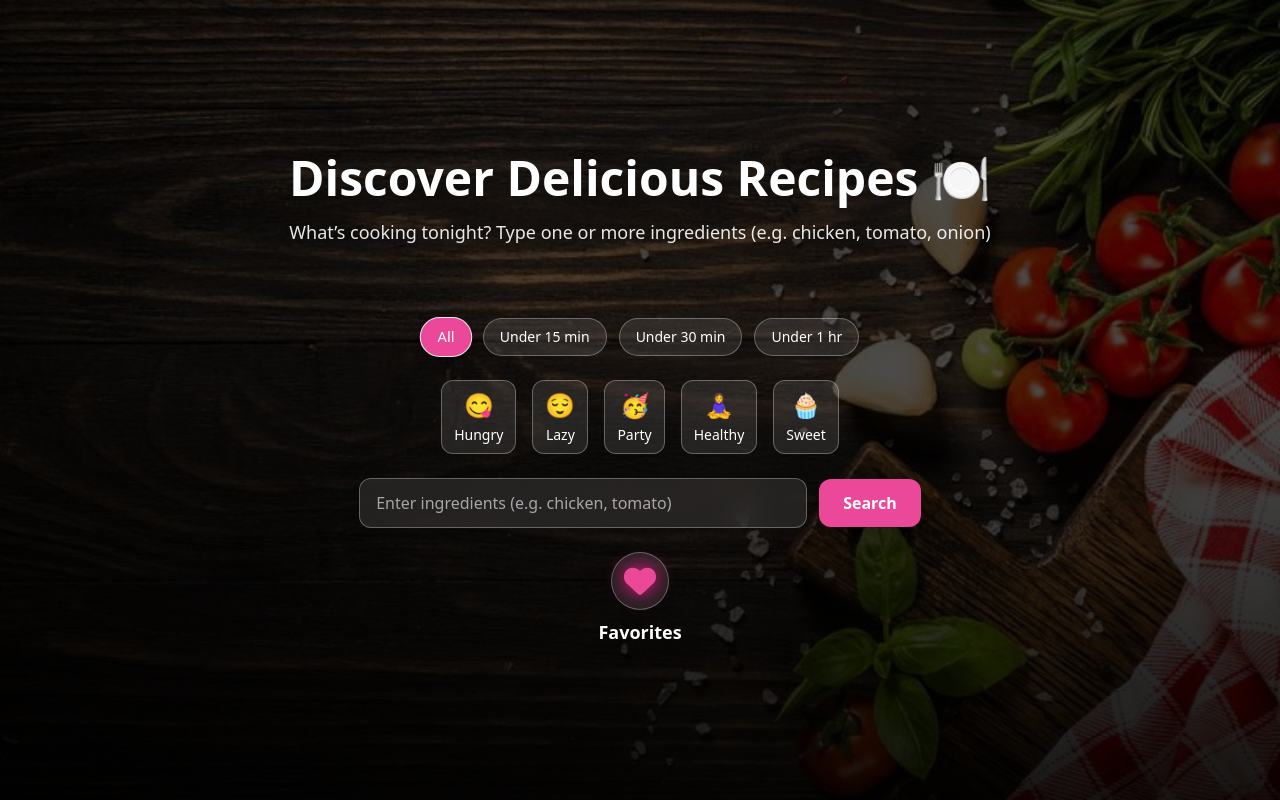
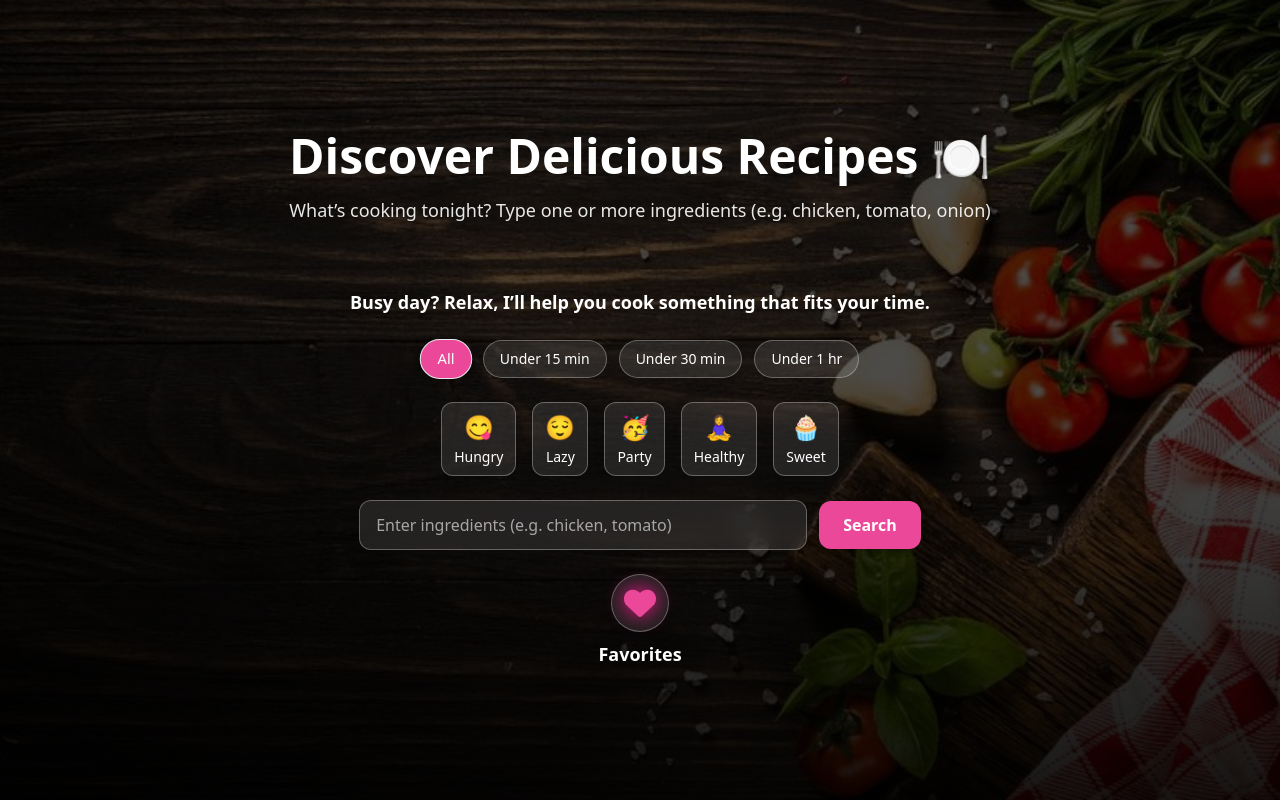
Before and after one commit to logicscienc/Cook, a React (Vite) app: page / in a window 1280 px wide. Built offline with nearby package versions, Linux system fonts and the light colour scheme.

Commit message:
Sandbox snapshot commit

```diff
--- a/src/pages/Home.jsx
+++ b/src/pages/Home.jsx
@@ -109,6 +109,10 @@
 
       {/* Search Section */}
       <div className="relative z-10 w-full max-w-2xl mt-6 text-center">
+        <div>
+          <h4 className="text-lg md:text-md font-semibold text-white text-center mt-4 ">
+            Busy day? Relax, I’ll help you cook something that fits your time.
+          </h4>
           <CookingTime
             selectedTime={selectedTime}
             setSelectedTime={setSelectedTime}
@@ -118,6 +122,8 @@
             selectedMood={selectedMood}
             setSelectedMood={setSelectedMood}
           />
+        </div>
+
         <SearchBar
           ingredient={ingredient}
           setIngredient={setIngredient}
```
Lines whose indentation alone changed are shown as unchanged.
